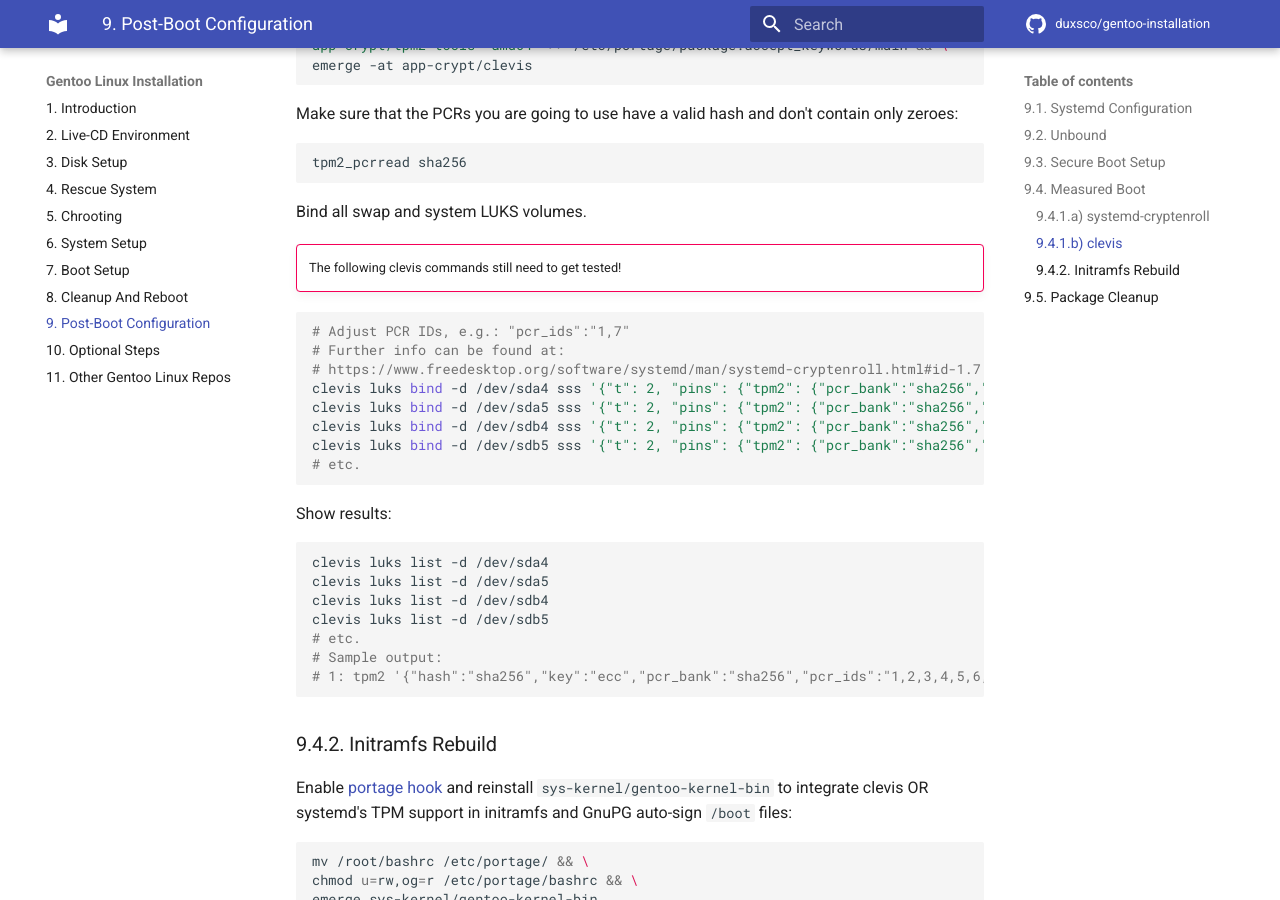
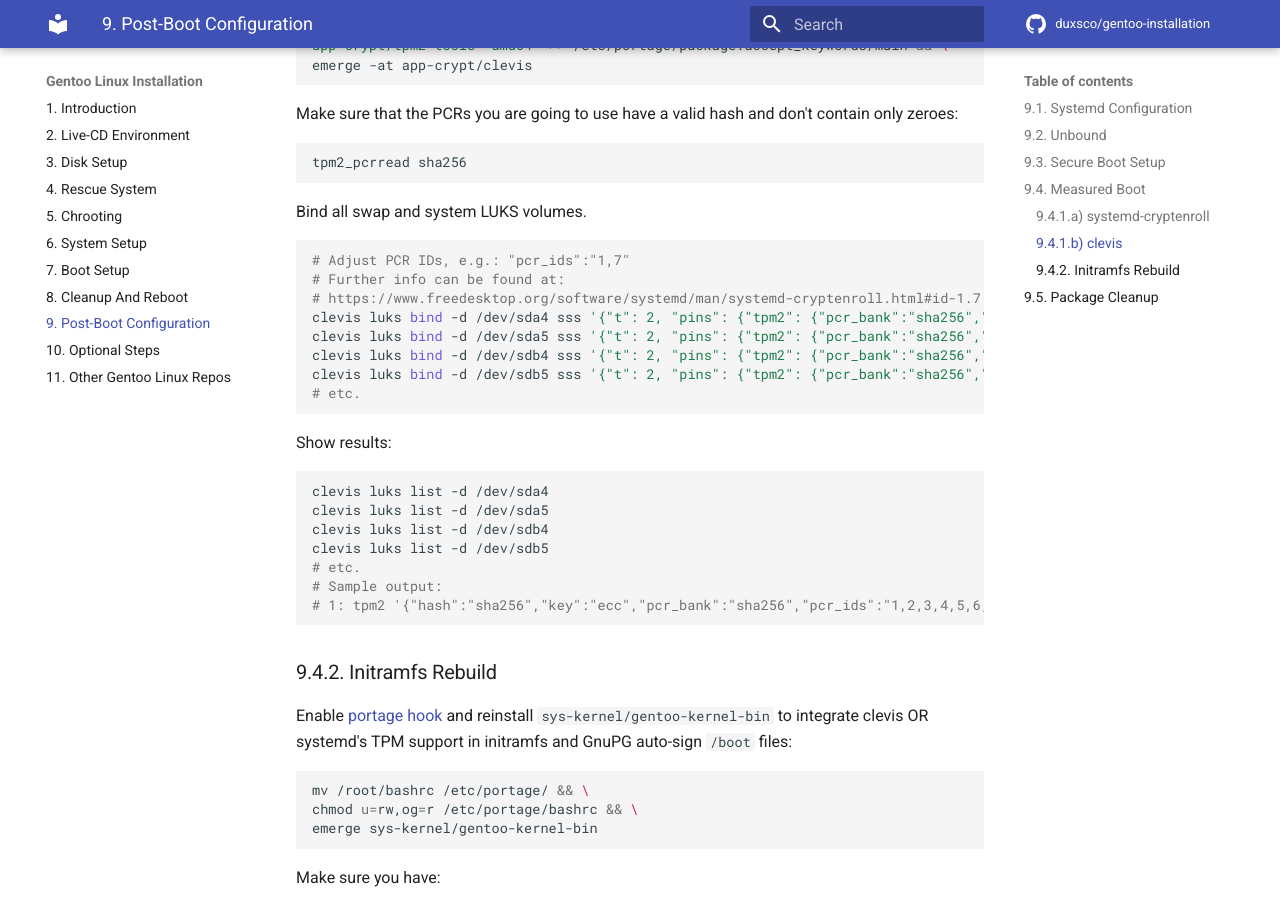
Before and after one commit to duxsco/gentoo-installation, an MkDocs documentation site: the page built from docs/post-boot_configuration.md, in a window 1280 px wide and 900 px high, scrolled down 5885 px. Built offline with MkDocs 1.6.1 and Material for MkDocs 9.7.7, drawn with Linux system fonts in a browser that asks for light colours; comment, search, counter and statistics services are not loaded.

Commit message:
Remove admonition

````diff
--- a/docs/post-boot_configuration.md
+++ b/docs/post-boot_configuration.md
@@ -304,9 +304,6 @@ tpm2_pcrread sha256
 
 Bind all swap and system LUKS volumes.
 
-!!! bug ""
-    The following clevis commands still need to get tested!
-
 ```bash
 # Adjust PCR IDs, e.g.: "pcr_ids":"1,7"
 # Further info can be found at:
````
